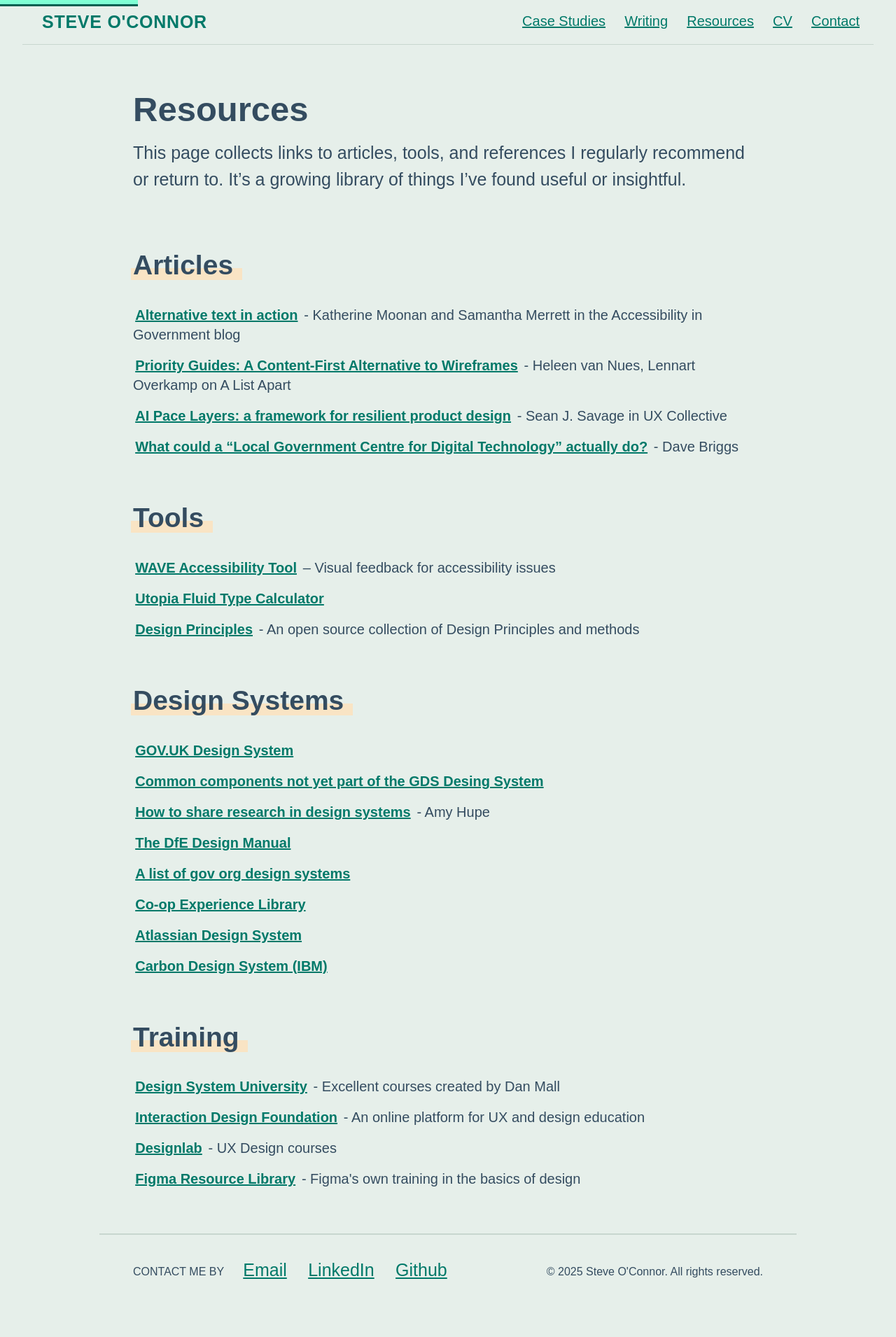
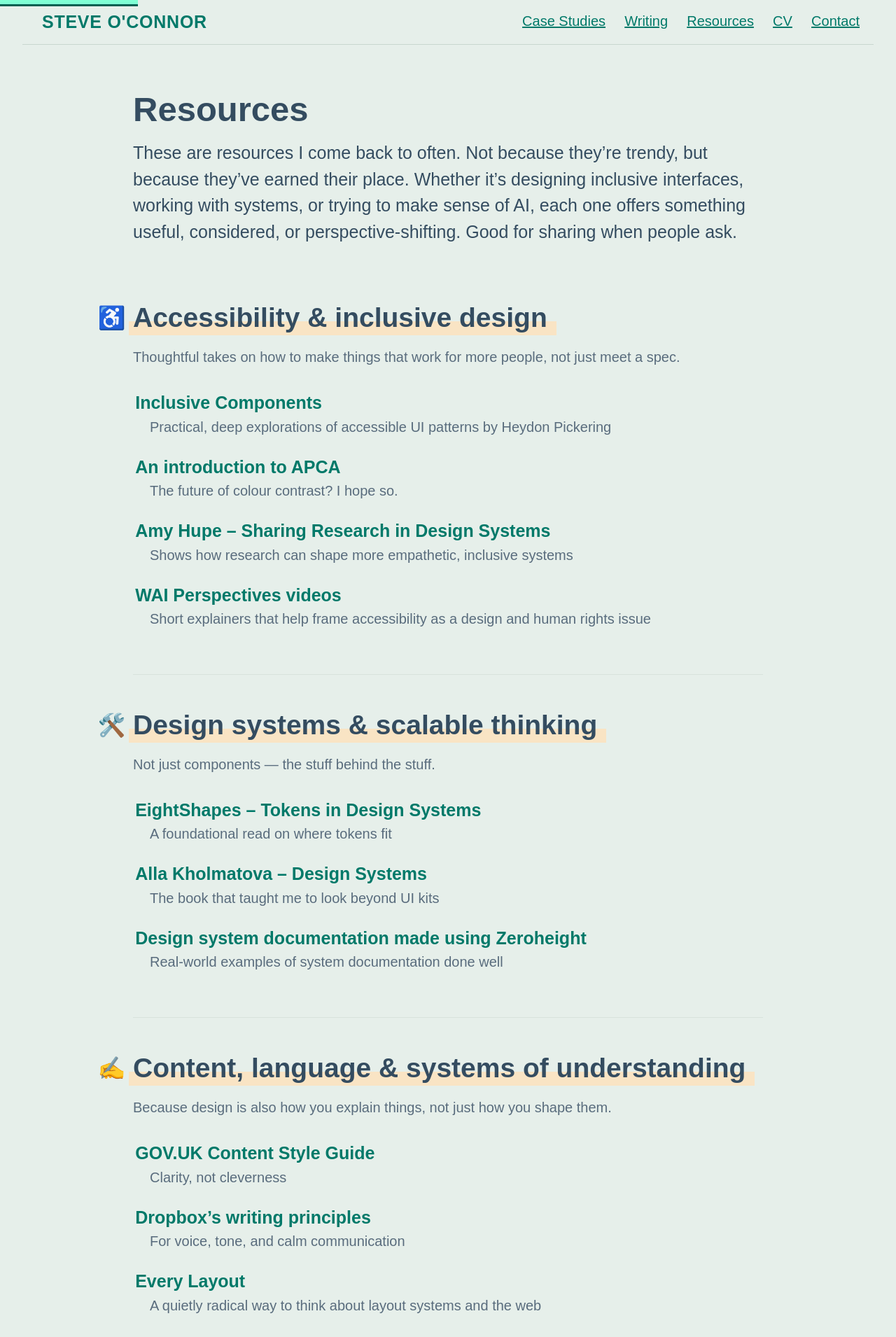
Before and after one commit to steve-oconnor/steve-oconnor.github.io, a Jekyll site: the page built from resources.md, in a window 1280 px wide. Shown: the top 1910 px of the page at 70% size. Built offline with Jekyll 4.4.1, drawn with Linux system fonts in a browser that asks for light colours; some web fonts are replaced; before the commit the page ends 1869 px from its top, so only the background shows below that; some of the changed text lies outside the part shown.

Commit message:
Big resources update, case study tweaks

```diff
--- a/assets/css/style.css
+++ b/assets/css/style.css
@@ -9,6 +9,7 @@
   --accent-bg: #7fffd4;
   --bg: #e6efea;
   --border: #C8D6CF;
+  --border-light: #D7E2DC;
   --card-bg: #f1faf5;
   --drop-shadow: #2a3d32;
   --header-hi: #f9e4c4;
@@ -17,6 +18,7 @@
   --tag-text: #644b20;
   --text: #344C60;
   --text-light: #257A4A;
+  --text-subtle: #596C7D;
 }
 
 @media (prefers-color-scheme: dark) {
@@ -26,6 +28,7 @@
     --accent-bg: #34695E;
     --bg: #111e18;
     --border: #223A2F;
+    --border-light: #192C23;
     --card-bg: #10261C;
     --drop-shadow: #1a211d;
     --header-hi: rgba(92, 92, 46, 0.5);
@@ -34,6 +37,7 @@
     --tag-text: #DBDB6E;
     --text: #BCD9C9;
     --text-light: #5D8F73;
+    --text-subtle: #7C8F84;
   }
 
   .light-only {
@@ -86,12 +90,25 @@
 }
 
 .highlight {
+  position: relative;
+  display: inline-block;
+  padding: 0 0.8rem 0 0.4rem;
+  margin-left: -0.4rem;
   background: linear-gradient(transparent 60%, var(--header-hi) 60%);
   box-decoration-break: clone;
   -webkit-box-decoration-break: clone;
-  padding: 0 0.8rem 0 0.2rem;
-  margin-left: -0.2rem;
 }
+
+.highlight span[aria-hidden="true"] {
+    position: absolute;
+    left: 0;
+    top: 0.5rem;
+    font-size: 2rem;
+    line-height: 1;
+    margin-left: -2.75rem;
+    pointer-events: none;
+}
+
 
 .section-heading {
   margin: 1rem 0 2rem 0;
@@ -262,20 +279,46 @@
   margin-bottom: 0.25rem;
 }
 
-.resources-list {
-  list-style-type: none;
-  margin: 0 0 4rem 0;
+.section-summary {
+  margin: -1rem 0 2rem 0;
+  color: var(--text-subtle);
+}
+
+.resource-group {
+  margin: 0 0 3rem 0;
   padding: 0;
 }
 
-.resources-list li {
-  margin-bottom: 1rem;
-  line-height: 1.4;
+.resource-group dt {
+  font-weight: 600;
+  margin-top: 1rem;
+  font-size: 1.5625rem;
 }
 
-.resources-list a {
+.resource-group dd {
+  margin: 0 0 1rem 1.5rem;
+  color: var(--text-subtle);
+}
+
+.resource-group dt a {
   font-weight: 600;
   color: var(--accent);
+  text-decoration: none;
+}
+
+.resource-group dt a:hover {
+  text-decoration: underline;
+  color: var(--accent-dark, #ED8A43);
+}
+
+section > h2:not(:first-of-type) {
+  border-top: 1px solid var(--border-light, #ddd);
+  padding-top: 3rem;
+  margin-top: 4rem;
+}
+
+.resource-group dt:not(:first-of-type) {
+  margin-top: 1.5rem;
 }
 
 .logo_link {
--- a/resources.md
+++ b/resources.md
@@ -5,50 +5,72 @@
 ---
 
 <section class="intro-section">
-
   <h1>Resources</h1>
-
   <div class="intro-wrapper">
-  <p>This page collects links to articles, tools, and references I regularly recommend or return to. It’s a growing library of things I’ve found useful or insightful.</p>
+    <p>These are resources I come back to often. Not because they’re trendy, but because they’ve earned their place. Whether it’s designing inclusive interfaces, working with systems, or trying to make sense of AI, each one offers something useful, considered, or perspective-shifting. Good for sharing when people ask.</p>
   </div>
-
 </section>
 
 <section>
 
-  <h2><span class="highlight">Articles</span></h2>
-  <ul class="resources-list">
-    <li><a href="https://accessibility.blog.gov.uk/2024/07/17/alternative-text-in-action/">Alternative text in action</a> - Katherine Moonan and Samantha Merrett in the Accessibility in Government blog</li>
-    <li><a href="https://alistapart.com/article/priority-guides-a-content-first-alternative-to-wireframes/">Priority Guides: A Content-First Alternative to Wireframes</a> - Heleen van Nues, Lennart Overkamp on A List Apart</li>
-    <li><a href="https://uxdesign.cc/ai-pace-layers-530c19e3f9b0">AI Pace Layers: a framework for resilient product design</a> - Sean J. Savage in UX Collective</li>
-    <li><a href="https://da.vebrig.gs/2024/06/26/what-could-a-local-government-centre-for-digital-technology-actually-do-%F0%9F%A4%94/">What could a “Local Government Centre for Digital Technology” actually do?</a> - Dave Briggs</li>
-  </ul>
+  <h2><span class="highlight"><span aria-hidden="true">♿️</span> Accessibility & inclusive design</span></h2>
 
-  <h2><span class="highlight">Tools</span></h2>
-  <ul class="resources-list">
-    <li><a href="https://wave.webaim.org/">WAVE Accessibility Tool</a> – Visual feedback for accessibility issues</li>
-    <li><a href="https://utopia.fyi/type/calculator/">Utopia Fluid Type Calculator</a></li>
-    <li><a href="https://principles.design/">Design Principles</a> - An open source collection of Design Principles and methods</li>
-  </ul>
+  <p class="section-summary">Thoughtful takes on how to make things that work for more people, not just meet a spec.</p>
+  <dl class="resource-group">
+    <dt><a href="https://inclusive-components.design/">Inclusive Components</a></dt>
+    <dd>Practical, deep explorations of accessible UI patterns by Heydon Pickering</dd>
+    <dt><a href="https://github.com/xi/apca-introduction">An introduction to APCA</a></dt>
+    <dd>The future of colour contrast? I hope so.</dd>
+    <dt><a href="https://amyhupe.co.uk/articles/sharing-research-in-design-systems/">Amy Hupe – Sharing Research in Design Systems</a></dt>
+    <dd>Shows how research can shape more empathetic, inclusive systems</dd>
+    <dt><a href="https://www.w3.org/WAI/perspective-videos/">WAI Perspectives videos</a></dt>
+    <dd>Short explainers that help frame accessibility as a design and human rights issue</dd>
+  </dl>
 
-  <h2><span class="highlight">Design Systems</span></h2>
-  <ul class="resources-list">
-    <li><a href="https://design-system.service.gov.uk/">GOV.UK Design System</a></li>
-    <li><a href="https://x-govuk.github.io/govuk-prototype-components/">Common components not yet part of the GDS Desing System</a></li>
-    <li><a href="https://amyhupe.co.uk/articles/sharing-research-in-design-systems/">How to share research in design systems</a> - Amy Hupe</li>
-    <li><a href="https://design.education.gov.uk/">The DfE Design Manual</a></li>
-    <li><a href="https://github.com/ctdesign/gov-design-systems-list">A list of gov org design systems</a></li>
-    <li><a href="https://www.coop.co.uk/experience-library/">Co-op Experience Library</a></li>
-    <li><a href="https://atlassian.design/">Atlassian Design System</a></li>
-    <li><a href="https://carbondesignsystem.com/">Carbon Design System (IBM)</a></li>
-  </ul>
+  <h2><span class="highlight"><span aria-hidden="true">🛠️</span> Design systems & scalable thinking</span></h2>
 
-  <h2><span class="highlight">Training</span></h2>
-  <ul class="resources-list">
-    <li><a href="https://designsystem.university/">Design System University</a> - Excellent courses created by Dan Mall</li>
-    <li><a href="https://www.interaction-design.org/">Interaction Design Foundation</a> - An online platform for UX and design education</li>
-    <li><a href="https://designlab.com/">Designlab</a> - UX Design courses</li>
-    <li><a href="https://www.figma.com/resource-library/">Figma Resource Library</a> - Figma's own training in the basics of design</li>
-  </ul>
+  <p class="section-summary">Not just components — the stuff behind the stuff.</p>
+  <dl class="resource-group">
+    <dt><a href="https://medium.com/eightshapes-llc/tokens-in-design-systems-25dd82d58421">EightShapes – Tokens in Design Systems</a></dt>
+    <dd>A foundational read on where tokens fit</dd>
+    <dt><a href="https://abookapart.com/products/design-systems">Alla Kholmatova – Design Systems</a></dt>
+    <dd>The book that taught me to look beyond UI kits</dd>
+    <dt><a href="https://zeroheight.com/showcase/">Design system documentation made using Zeroheight</a></dt>
+    <dd>Real-world examples of system documentation done well</dd>
+  </dl>
+
+  <h2><span class="highlight"><span aria-hidden="true">✍️</span> Content, language & systems of understanding</span></h2>
+
+  <p class="section-summary">Because design is also how you explain things, not just how you shape them.</p>
+  <dl class="resource-group">
+    <dt><a href="https://www.gov.uk/guidance/style-guide">GOV.UK Content Style Guide</a></dt>
+    <dd>Clarity, not cleverness</dd>
+    <dt><a href="https://dropbox.design/article/the-dropbox-writing-principles">Dropbox’s writing principles</a></dt>
+    <dd>For voice, tone, and calm communication</dd>
+    <dt><a href="https://every-layout.dev/">Every Layout</a></dt>
+    <dd>A quietly radical way to think about layout systems and the web</dd>
+    <dt><a href="https://ethicaldesign.guide/">Ethical Design Guide</a></dt>
+    <dd>Tools and frameworks for designing with care</dd>
+  </dl>
+
+  <h2><span class="highlight"><span aria-hidden="true">🤖</span> Artificial Intelligence & Large Language Models</span></h2>
+
+  <p class="section-summary">Thinking through the hype: how to work with AI and LLMs in a way that supports creativity and inclusion.</p>
+  <dl class="resource-group">
+    <dt><a href="https://uxdesign.cc/ai-pace-layers-530c19e3f9b0">Sean Savage – AI Pace Layers</a></dt>
+    <dd>An interesting metaphor for how to think about AI’s layers of change</dd>
+    <dt><a href="https://www.nngroup.com/articles/ai-accessibility/">Norman Nielsen Group – Accessibility in the Age of AI</a></dt>
+    <dd>Covers both risks and opportunities</dd>
+    <dt><a href="https://inclusive-ai.design/">Inclusive AI Design Toolkit</a></dt>
+    <dd>Co-created with disability advocacy groups, focuses on creative tools</dd>
+    <dt><a href="https://hai.stanford.edu/news/disability-bias-and-ai">Stanford HAI – Disability, Bias, and AI</a></dt>
+    <dd>A primer on ableism in algorithmic systems</dd>
+    <dt><a href="https://pair-code.github.io/principles/">AI Design Principles by Google PAIR</a></dt>
+    <dd>A good starting point for generative toolmakers</dd>
+    <dt><a href="https://github.com/codefuse-ai/Awesome-Code-LLM">Transactions on Machine Learning Research survey output</a></dt>
+    <dd>A curated list of language modeling researches for code (and other software engineering activities), plus related datasets</dd>
+    <dt><a href="https://artificialanalysis.ai/leaderboards/models">Artificial Analysis' LLM Leaderboard</a></dt>
+    <dd>Comparison and ranking the performance of over 30 LLM models</dd>
+  </dl>
 
 </section>
```
Also changed, not shown: OLD_resources.md (added, +63 -0 lines), case-studies/dfe-concerns-casework.md (+1 -1 lines), case-studies/dfe-connect.md (+1 -1 lines), case-studies/mind-website-redesign.md (+1 -1 lines), case-studies/university-of-liverpool.md (+1 -0 lines), assets/img/icon-external_link.svg (added), 1 other file.
